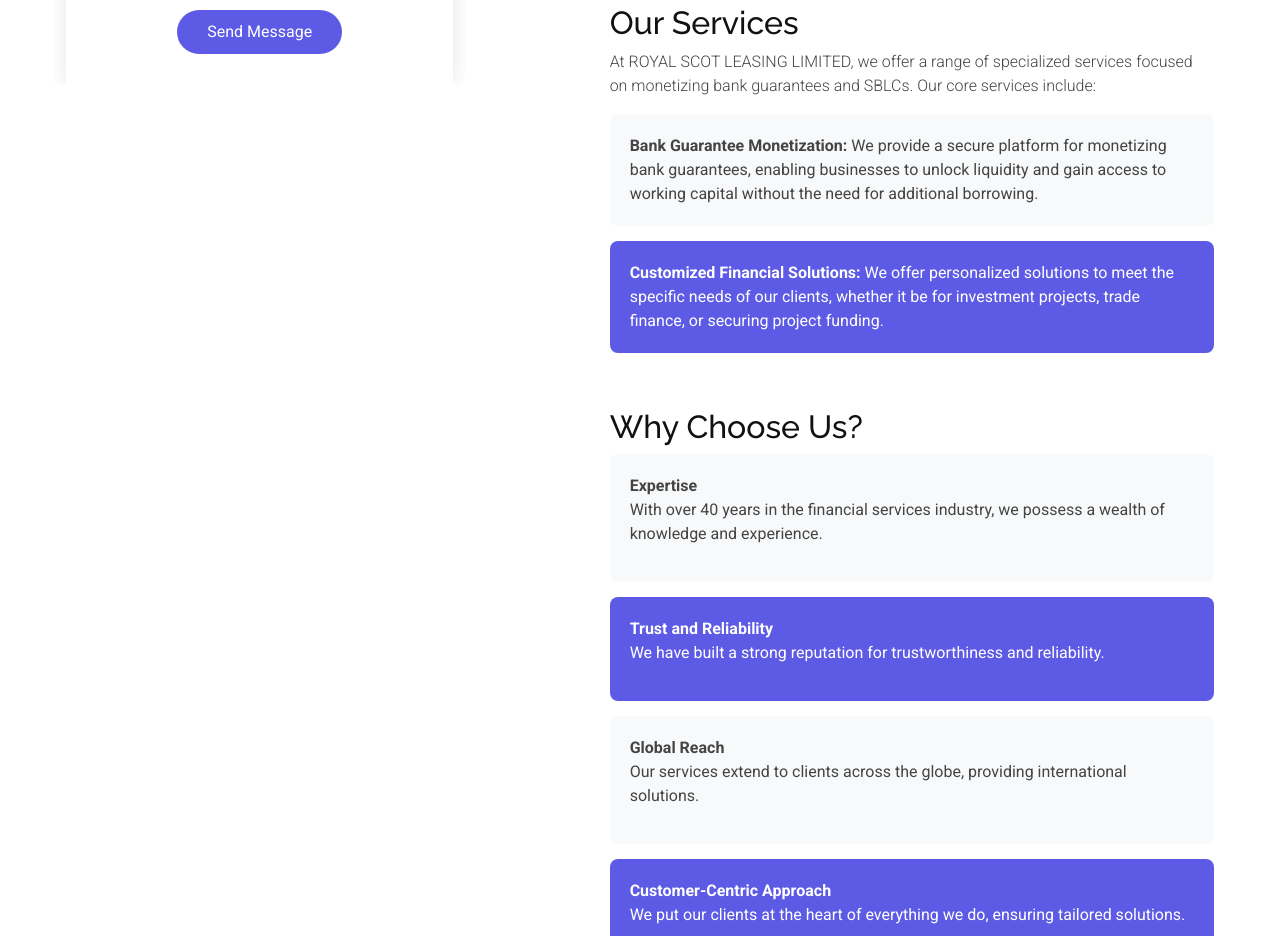
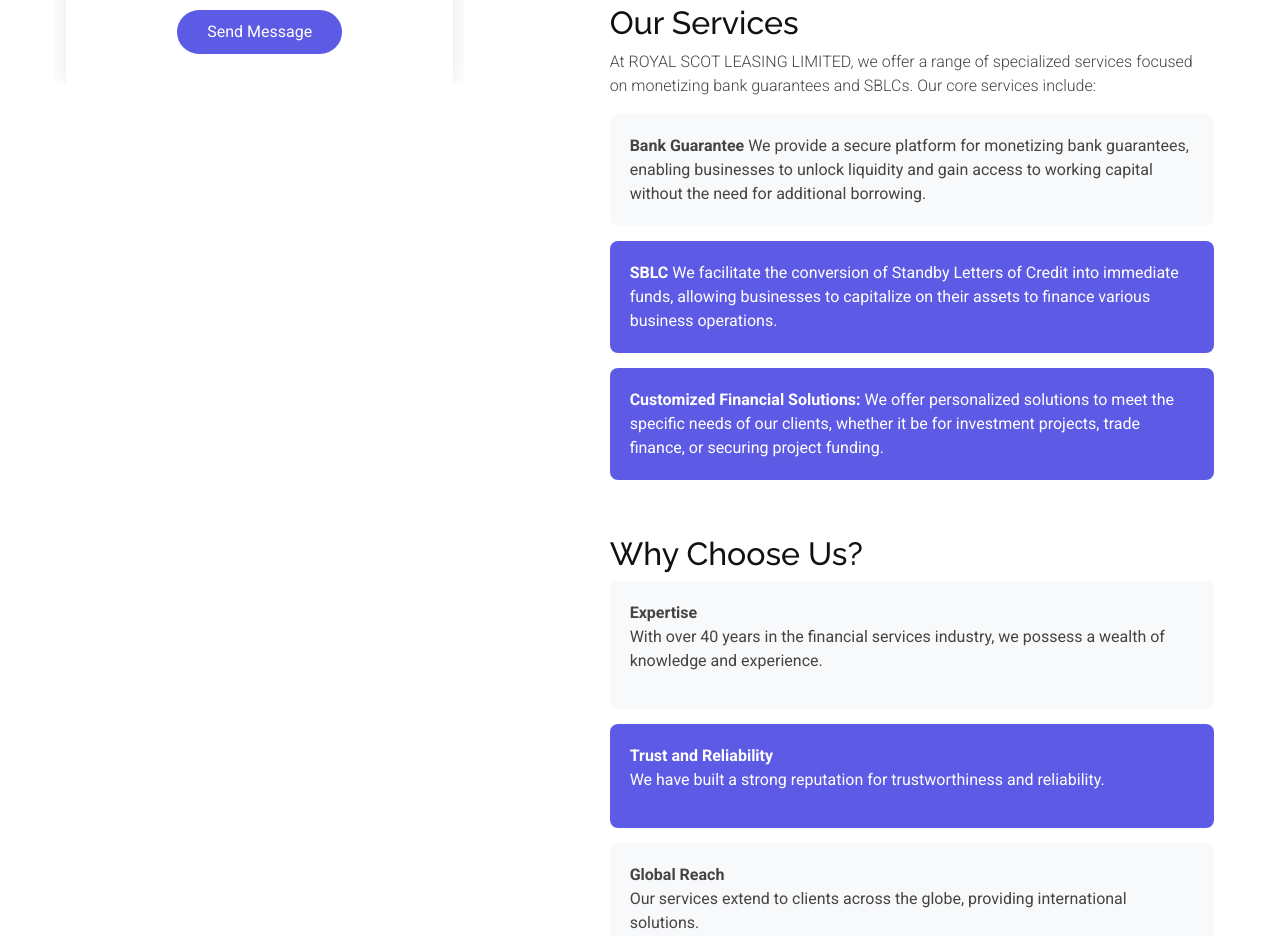
Before and after one commit to mgenius3/royal_scot, a plain HTML site: page about.html in a window 1280 px wide. Shown: the part 800-1736 px from the top of the page. Drawn offline with Linux system fonts and the light colour scheme.

Commit message:
new update

```diff
--- a/about.html
+++ b/about.html
@@ -405,15 +405,15 @@
 
         </p>
         <div class="info-box">
-          <strong>Bank Guarantee Monetization:</strong> We provide a secure platform for monetizing bank guarantees,
+          <strong>Bank Guarantee</strong> We provide a secure platform for monetizing bank guarantees,
           enabling businesses to unlock liquidity and gain access to working capital without the need for additional
           borrowing.
         </div>
 
-        <!-- <div class="info-box highlighted">
-          <strong>SBLC Monetization:</strong> We facilitate the conversion of Standby Letters of Credit into immediate
+        <div class="info-box highlighted">
+          <strong>SBLC</strong> We facilitate the conversion of Standby Letters of Credit into immediate
           funds, allowing businesses to capitalize on their assets to finance various business operations.
-        </div> -->
+        </div>
 
         <div class="info-box highlighted">
           <strong>Customized Financial Solutions:</strong> We offer personalized solutions to meet the specific needs
```
